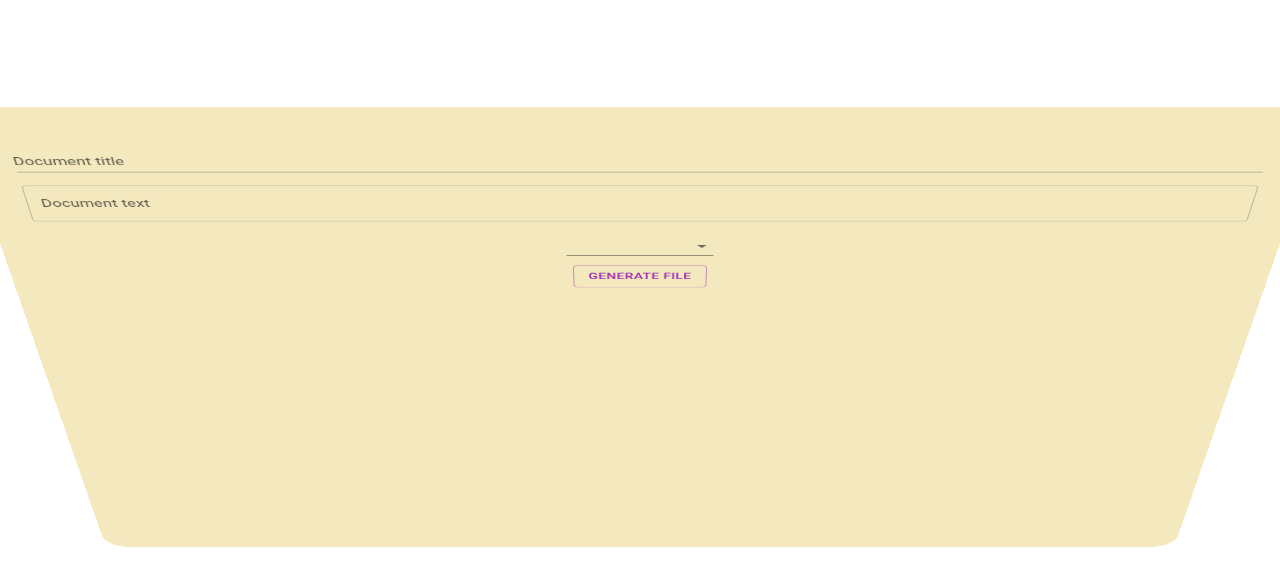
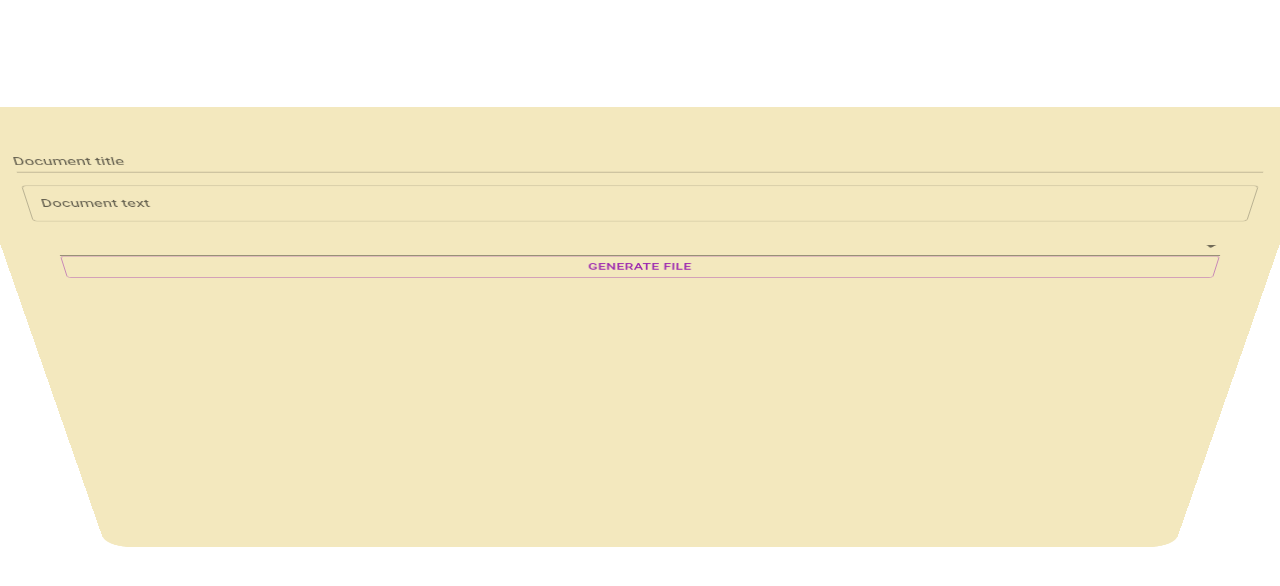
Before and after one commit to squireaintready/textFile-generator, a React (Create React App) app: page / in a window 1280 px wide. Shown: the top 586 px of the page. Built offline with nearby package versions, Linux system fonts and the light colour scheme.

Commit message:
styles/updated classnames for switch

```diff
--- a/src/App.css
+++ b/src/App.css
@@ -4,7 +4,6 @@
 
 .app{
   height: 100vh;
-  color: white;
   background-color: rgb(243, 232, 190);
   transform:
     perspective(2000px)
@@ -31,18 +30,16 @@
 
 
 .app__formActions{
-  display: grid;
-  place-items: center;
+  display: flex;
+  text-align: center;
+  flex-direction: column;
   padding: 1rem;
 }
 
-.app__formActionsSelect{
-  height: 2rem;
-  width: 9.3rem;
+.app__formActionsSwitch{
   margin-bottom: 1rem;
-  font-size: smaller !important;
 }
 
-.app__formActionsSelectItem{
-  font-size: smaller !important;
+.MuiTypography-root{
+  font-size: .8rem !important;
 }
```
